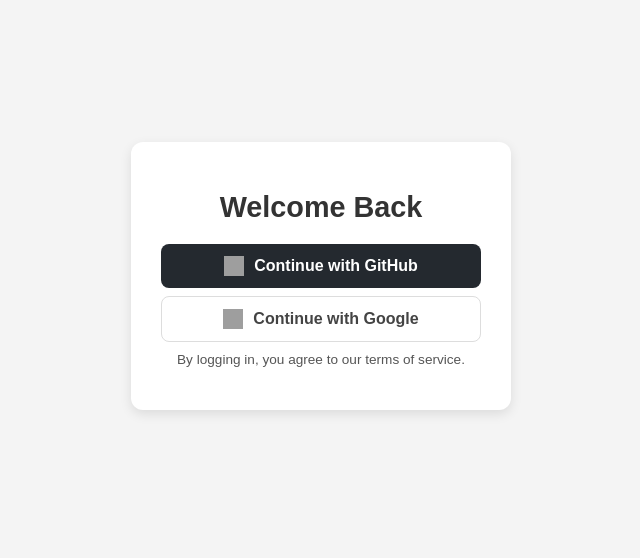
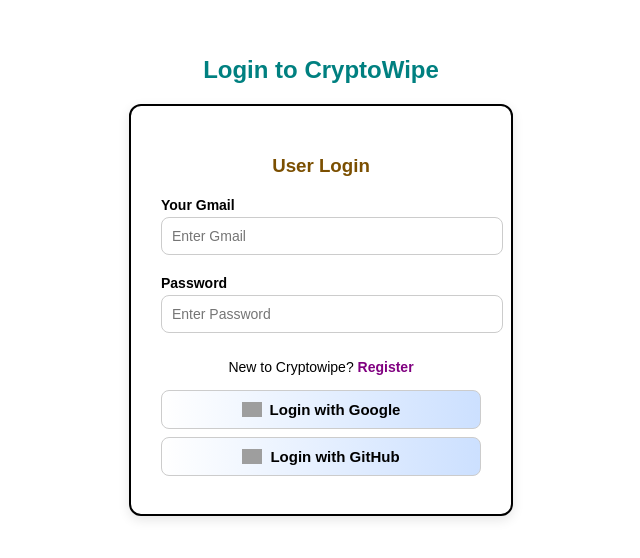
Before and after one commit to ayan2dj/Bit-Buster, a plain HTML site: page login.html in a window 1280 px wide. Shown: the part 124-682 px from the top of the page, without its empty margins (319-959 px from the left). Drawn offline with Linux system fonts and the light colour scheme; grey boxes are pictures that could not be loaded.

Commit message:
Update login.html

```diff
--- a/login.html
+++ b/login.html
@@ -3,98 +3,131 @@
 <head>
   <meta charset="UTF-8">
   <meta name="viewport" content="width=device-width, initial-scale=1.0">
-  <title>Login | Bit Busters</title>
+  <title>CryptoWipe Login</title>
   <style>
     body {
       font-family: Arial, sans-serif;
+      background-color: #fff;
       display: flex;
       justify-content: center;
       align-items: center;
       height: 100vh;
-      background: #f4f4f4;
       margin: 0;
     }
-    .login-container {
-      background: white;
+
+    h2 {
+      text-align: center;
+      color: teal;
+      margin-bottom: 20px;
+    }
+
+    .login-box {
+      border: 2px solid #000;
+      border-radius: 12px;
       padding: 30px;
-      border-radius: 12px;
-      box-shadow: 0 4px 12px rgba(0,0,0,0.1);
+      width: 320px;
+      background: #fff;
+      box-shadow: 0px 4px 12px rgba(0, 0, 0, 0.1);
       text-align: center;
-      width: 320px;
     }
-    h1 {
+
+    .login-box h3 {
+      color: #7b4f00;
       margin-bottom: 20px;
-      font-size: 1.8rem;
-      color: #333;
     }
+
+    .login-box label {
+      display: block;
+      text-align: left;
+      margin: 8px 0 4px;
+      font-size: 14px;
+      font-weight: bold;
+    }
+
+    .login-box input {
+      width: 100%;
+      padding: 10px;
+      margin-bottom: 12px;
+      border: 1px solid #ccc;
+      border-radius: 8px;
+      font-size: 14px;
+    }
+
+    .register {
+      font-size: 14px;
+      margin-bottom: 15px;
+    }
+
+    .register a {
+      color: purple;
+      text-decoration: none;
+      font-weight: bold;
+    }
+
     .btn {
       display: flex;
       align-items: center;
       justify-content: center;
-      gap: 10px;
       width: 100%;
-      padding: 12px;
+      padding: 10px;
       margin: 8px 0;
-      font-size: 1rem;
       border-radius: 8px;
       border: none;
+      font-size: 15px;
       cursor: pointer;
+      color: #000;
       font-weight: bold;
-      transition: background 0.3s ease;
     }
-    .btn-github {
-      background: #24292f;
-      color: white;
+
+    .google-btn {
+      background: linear-gradient(to right, #fff, #cce0ff);
+      border: 1px solid #ccc;
     }
-    .btn-github:hover {
-      background: #333a42;
+
+    .google-btn img {
+      width: 20px;
+      margin-right: 8px;
     }
-    .btn-google {
-      background: white;
-      color: #444;
-      border: 1px solid #ddd;
+
+    .github-btn {
+      background: linear-gradient(to right, #fff, #cce0ff);
+      border: 1px solid #ccc;
     }
-    .btn-google:hover {
-      background: #f8f8f8;
-    }
-    .btn img {
+
+    .github-btn img {
       width: 20px;
-      height: 20px;
-    }
-    .note {
-      font-size: 0.85rem;
-      color: #555;
-      margin-top: 10px;
+      margin-right: 8px;
     }
   </style>
 </head>
 <body>
-  <div class="login-container">
-    <h1>Welcome Back</h1>
 
-    <!-- GitHub Login Button -->
-    <button class="btn btn-github" onclick="loginWithGitHub()">
-      <img src="https://cdn-icons-png.flaticon.com/512/733/733553.png" alt="GitHub Logo">
-      Continue with GitHub
-    </button>
+  <div>
+    <h2>Login to CryptoWipe</h2>
+    <div class="login-box">
+      <h3>User Login</h3>
 
-    <!-- Google Login Button -->
-    <button class="btn btn-google" onclick="loginWithGoogle()">
-      <img src="https://upload.wikimedia.org/wikipedia/commons/4/4e/Google_%22G%22_Logo.svg" alt="Google Logo">
-      Continue with Google
-    </button>
+      <form>
+        <label for="email">Your Gmail</label>
+        <input type="email" id="email" placeholder="Enter Gmail" required>
 
-    <p class="note">By logging in, you agree to our terms of service.</p>
+        <label for="password">Password</label>
+        <input type="password" id="password" placeholder="Enter Password" required>
+
+        <p class="register">New to Cryptowipe? <a href="#">Register</a></p>
+
+        <button type="button" class="btn google-btn">
+          <img src="https://img.icons8.com/color/48/000000/google-logo.png" alt="Google">
+          Login with Google
+        </button>
+
+        <button type="button" class="btn github-btn">
+          <img src="https://img.icons8.com/ios-glyphs/30/000000/github.png" alt="GitHub">
+          Login with GitHub
+        </button>
+      </form>
+    </div>
   </div>
 
-  <script>
-    function loginWithGitHub() {
-      window.location.href = "/auth/github";
-    }
-
-    function loginWithGoogle() {
-      window.location.href = "/auth/google";
-    }
-  </script>
 </body>
 </html>
```
